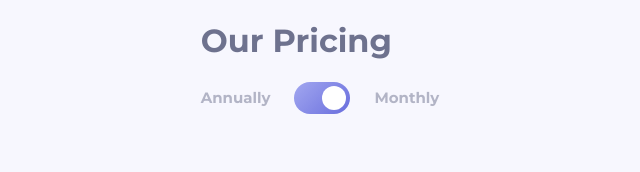
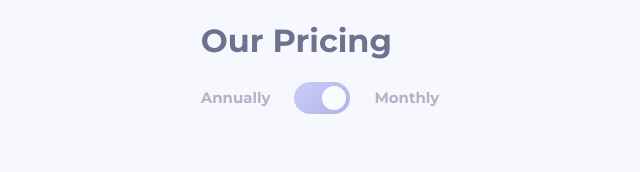
Before and after one commit to ThiCode126/pricing-component, a React (Create React App) app: page / in a window 1280 px wide. In both pictures the pointer is over the element 642 px from the left and 97 px from the top of the page. Shown: the top 172 px of the page, without its empty margins (320-960 px from the left). Built offline with nearby package versions, Linux system fonts and the light colour scheme.

Commit message:
Update header.scss

```diff
--- a/src/style/header.scss
+++ b/src/style/header.scss
@@ -28,6 +28,10 @@ header {
             margin-right: 24px;
             border-radius: 16px;
             z-index: 0;
+
+            &:hover {
+                opacity: 0.5;
+            }
         }
         label {
           display: block;
```
